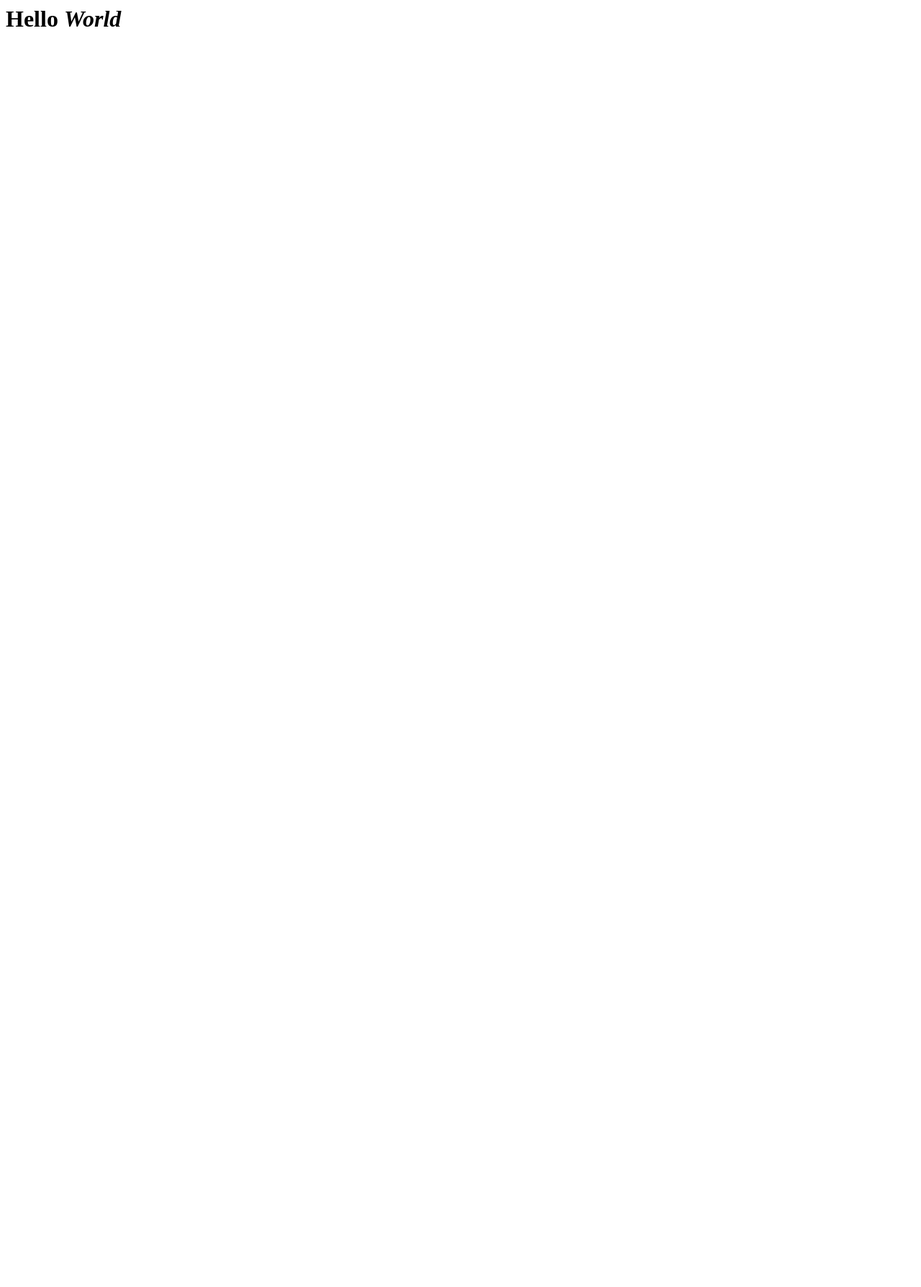
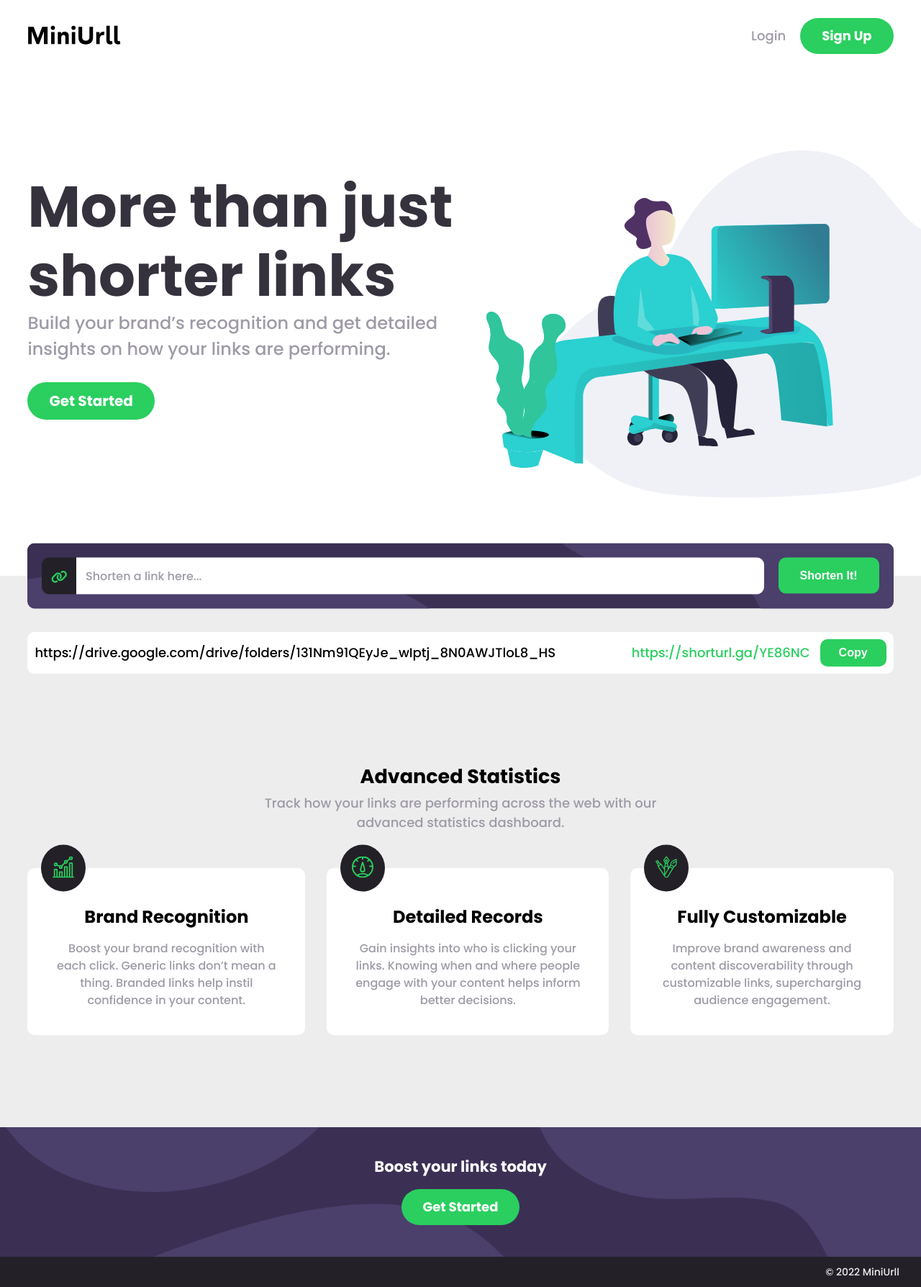
Before and after one commit to itsjatinnagar/url-shortener, a Flask app: page / in a window 1280 px wide. Before the commit the page is almost empty. Shown: the whole page at 72% size. Before the commit the page ends 37 px from the top, so only its background shows below. Run offline with Flask 2, Linux system fonts and the light colour scheme; some libraries are stand-ins or nearby versions.

Commit message:
fixed filepaths

```diff
--- a/app.py
+++ b/app.py
@@ -1,8 +1,8 @@
-from flask import Flask
+from flask import Flask, render_template
 
-app = Flask(__name__)
+app = Flask(__name__, static_folder='assets')
 
 
 @app.route('/')
 def index():
-    return '<H1>Hello <em>World</em></H1>'
+    return render_template('index.html')
--- a/templates/index.html
+++ b/templates/index.html
@@ -7,21 +7,22 @@
     <meta name="viewport" content="width=device-width, initial-scale=1.0">
     <title>MiniUrll</title>
     <!-- Favicon -->
-    <link rel="shortcut icon" href="./assets/images/favicon.ico" type="image/x-icon">
+    <link rel="shortcut icon" href="{{ url_for('static', filename='images/favicon.ico') }}" type="image/x-icon">
     <!-- Stylesheets -->
     <link rel="stylesheet" href="https://cdnjs.cloudflare.com/ajax/libs/font-awesome/6.1.1/css/all.min.css">
     <!-- My Scripts -->
-    <script src="./assets/js/script.js" defer></script>
+    <script src="{{ url_for('static', filename='js/script.js') }}" defer></script>
     <!-- My Styles -->
-    <link rel="stylesheet" href="./assets/css/reset.css">
-    <link rel="stylesheet" href="./assets/css/style.css">
+    <link rel="stylesheet" href="{{ url_for('static', filename='css/reset.css') }}">
+    <link rel="stylesheet" href="{{ url_for('static', filename='css/style.css') }}">
 </head>
 
 <body>
     <main id="hero">
         <header id="header">
             <nav id="navbar" class="container navbar">
-                <a href="#"><img src="./assets/images/logo.svg" alt="miniurll logo  " id="hero-logo"></a>
+                <a href="#"><img src="{{ url_for('static', filename='images/logo.svg') }}" alt="shorturl logo  "
+                        id="hero-logo"></a>
                 <ul id="nav" class="nav">
                     <li><a href="#get-started" class="link">Login</a></li>
                     <li><a href="#get-started" class="btn">Sign Up</a></li>
@@ -70,21 +71,24 @@
             <p>Track how your links are performing across the web with our advanced statistics dashboard.</p>
             <div class="cards-wrapper">
                 <div class="card card-1">
-                    <div class="image-wrapper"><img src="./assets/images/icon-brand-recognition.svg"
+                    <div class="image-wrapper"><img
+                            src="{{ url_for('static', filename='images/icon-brand-recognition.svg') }}"
                             alt="brand recognition logo"></div>
                     <h4>Brand Recognition</h4>
                     <p>Boost your brand recognition with each click. Generic links don’t mean a thing. Branded links
                         help instil confidence in your content.</p>
                 </div>
                 <div class="card card-2">
-                    <div class="image-wrapper"><img src="./assets/images/icon-detailed-records.svg"
+                    <div class="image-wrapper"><img
+                            src="{{ url_for('static', filename='images/icon-detailed-records.svg') }}"
                             alt="detailed records logo"></div>
                     <h4>Detailed Records</h4>
                     <p>Gain insights into who is clicking your links. Knowing when and where people engage with your
                         content helps inform better decisions.</p>
                 </div>
                 <div class="card card-3">
-                    <div class="image-wrapper"><img src="./assets/images/icon-fully-customizable.svg"
+                    <div class="image-wrapper"><img
+                            src="{{ url_for('static', filename='images/icon-fully-customizable.svg') }}"
                             alt="fully customizable logo"></div>
                     <h4>Fully Customizable</h4>
                     <p>Improve brand awareness and content discoverability through customizable links, supercharging
```
